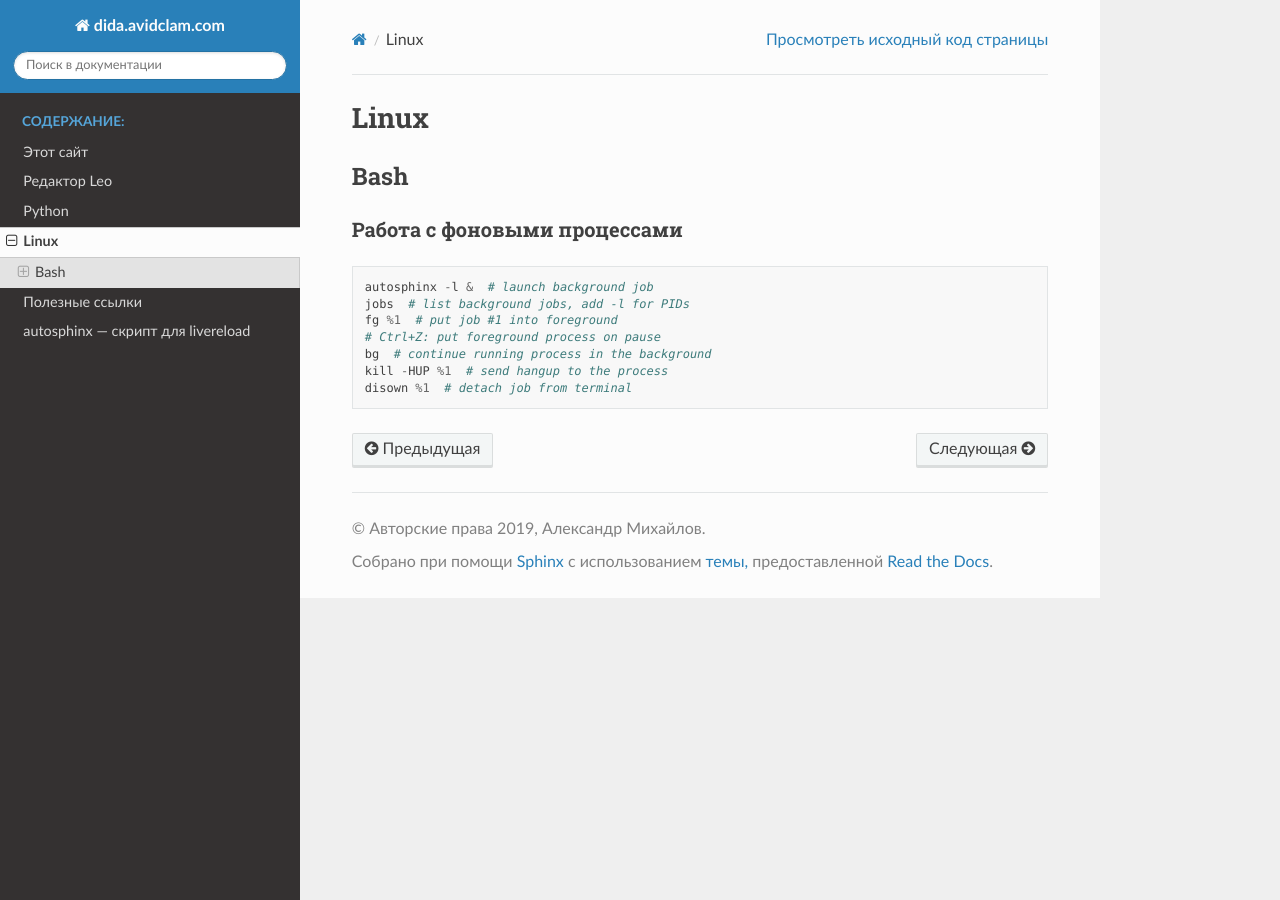
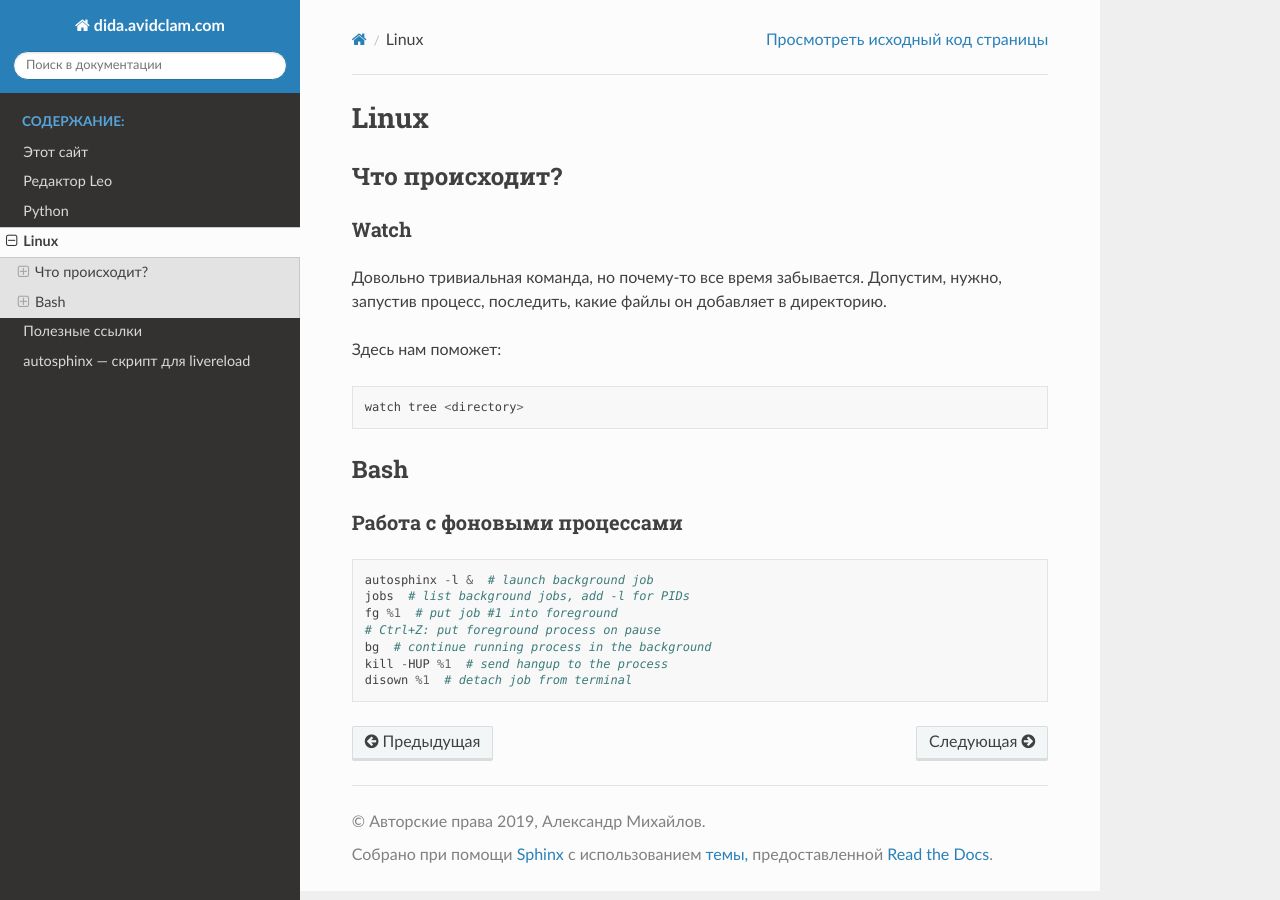
Before and after one commit to avidclam/dida, a Sphinx documentation site: the page built from docs/linux.rst, in a window 1280 px wide. Built offline with Sphinx 7.4.7 and the Read the Docs theme 2.0.0, drawn with Linux system fonts in a browser that asks for light colours.

Commit message:
linux watch

```diff
--- a/docs/linux.rst
+++ b/docs/linux.rst
@@ -2,6 +2,21 @@
 
 Linux
 =====
+
+Что происходит?
+++++++++++++++++++++++++++++
+
+
+
+Watch
+*****
+
+Довольно тривиальная команда, но почему-то все время забывается.
+Допустим, нужно, запустив процесс, последить, какие файлы он добавляет в директорию.
+
+Здесь нам поможет::
+
+    watch tree <directory>
 
 Bash
 ++++
```
Also changed, not shown: 2 other files.
